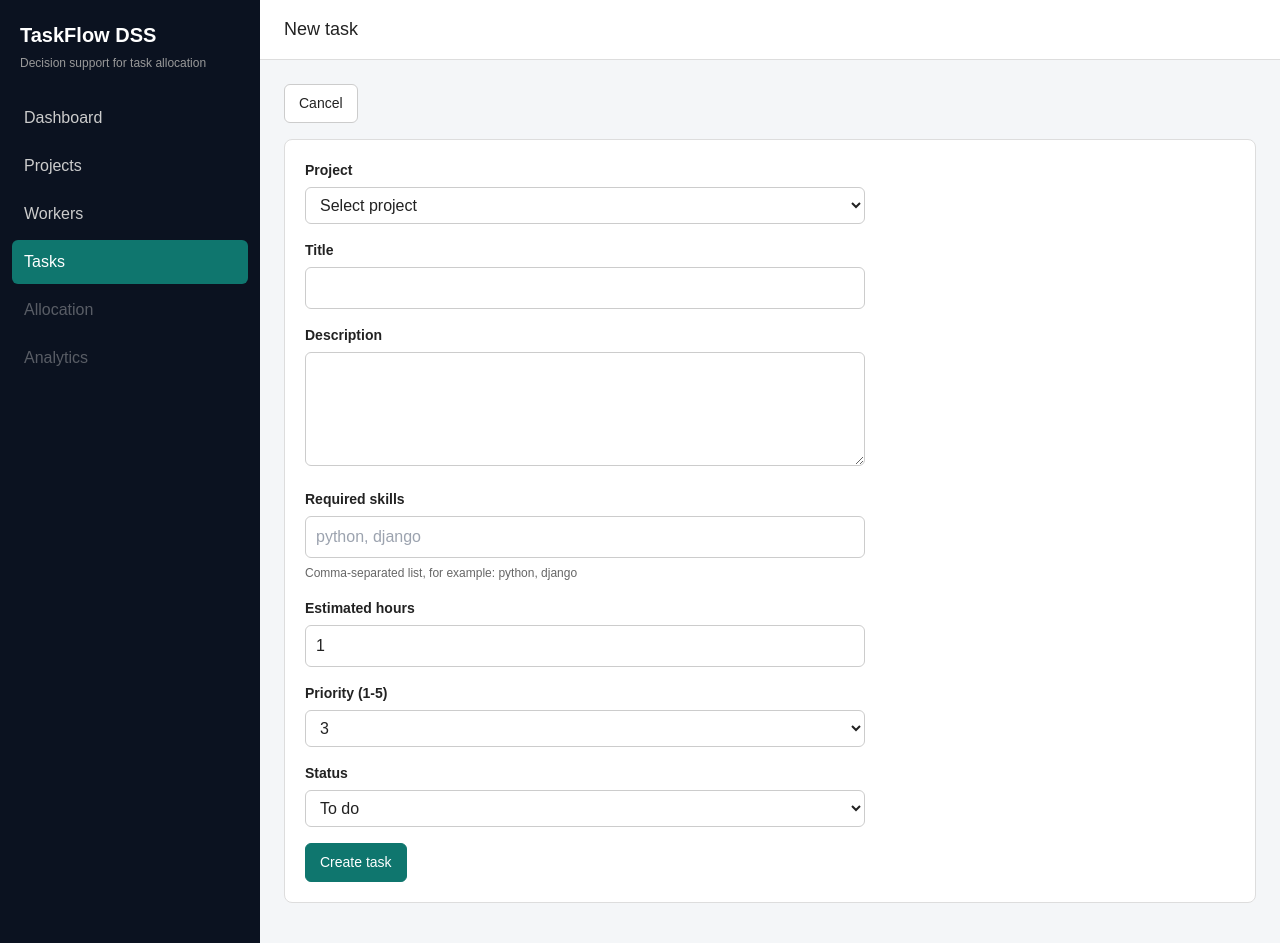
After one commit to bingchiling34/taskflow-dss-project, a Django app: page /tasks/new/ in a window 1280 px wide. The commit adds this page. Run offline with Django 5.2, Linux system fonts and the light colour scheme; data that the repository does not hold is empty; parts of the project's set-up code (start-up, migrations or seed data) failed here and were passed over; some libraries are stand-ins or nearby versions.

Commit message:
Add tasks CRUD with skills, priority, and status

```diff
--- /dev/null
+++ b/core/controllers/task_controller.py
@@ -0,0 +1,174 @@
+from django.contrib import messages
+from django.shortcuts import get_object_or_404, redirect, render
+from django.urls import reverse
+from django.views.decorators.http import require_http_methods
+
+from core.models import Task
+from core.services import ProjectService, TaskService
+
+
+def task_list(request):
+    service = TaskService()
+    project_id = request.GET.get("project")
+    selected_project = None
+    if project_id:
+        selected_project = ProjectService().get_project(project_id)
+        tasks = service.list_tasks(project_id)
+    else:
+        tasks = service.list_tasks()
+
+    return render(
+        request,
+        "tasks/list.html",
+        {
+            "tasks": tasks,
+            "selected_project": selected_project,
+            "projects": ProjectService().list_projects(),
+        },
+    )
+
+
+@require_http_methods(["GET", "POST"])
+def task_create(request):
+    service = TaskService()
+    projects = ProjectService().list_projects()
+    default_project_id = request.GET.get("project", "")
+
+    if request.method == "GET":
+        return render(
+            request,
+            "tasks/form.html",
+            {
+                "mode": "create",
+                "task": None,
+                "projects": projects,
+                "form_data": {
+                    "project_id": default_project_id,
+                    "title": "",
+                    "description": "",
+                    "skills_text": "",
+                    "estimated_hours": "1",
+                    "priority": "3",
+                    "status": "todo",
+                },
+                "errors": {},
+            },
+        )
+
+    form_data = {
+        "project_id": request.POST.get("project_id", ""),
+        "title": request.POST.get("title", ""),
+        "description": request.POST.get("description", ""),
+        "skills_text": request.POST.get("skills_text", ""),
+        "estimated_hours": request.POST.get("estimated_hours", "1"),
+        "priority": request.POST.get("priority", "3"),
+        "status": request.POST.get("status", "todo"),
+    }
+    task, errors = service.create_task(
+        form_data["project_id"],
+        form_data["title"],
+        form_data["description"],
+        form_data["skills_text"],
+        form_data["estimated_hours"],
+        form_data["priority"],
+        form_data["status"],
+    )
+    if errors:
+        return render(
+            request,
+            "tasks/form.html",
+            {
+                "mode": "create",
+                "task": None,
+                "projects": projects,
+                "form_data": form_data,
+                "errors": errors,
+            },
+        )
+
+    messages.success(request, "Task created.")
+    return redirect("task_detail", task_id=task.id)
+
+
+def task_detail(request, task_id):
+    task = get_object_or_404(Task.objects.select_related("project"), pk=task_id)
+    return render(
+        request,
+        "tasks/detail.html",
+        {
+            "task": task,
+            "skills_text": TaskService().skills_to_text(task.required_skills),
+        },
+    )
+
+
+@require_http_methods(["GET", "POST"])
+def task_edit(request, task_id):
+    task = get_object_or_404(Task.objects.select_related("project"), pk=task_id)
+    service = TaskService()
+    projects = ProjectService().list_projects()
+
+    if request.method == "GET":
+        return render(
+            request,
+            "tasks/form.html",
+            {
+                "mode": "edit",
+                "task": task,
+                "projects": projects,
+                "form_data": {
+                    "project_id": str(task.project_id),
+                    "title": task.title,
+                    "description": task.description,
+                    "skills_text": service.skills_to_text(task.required_skills),
+                    "estimated_hours": str(task.estimated_hours),
+                    "priority": str(task.priority),
+                    "status": task.status,
+                },
+                "errors": {},
+            },
+        )
+
+    form_data = {
+        "project_id": request.POST.get("project_id", ""),
+        "title": request.POST.get("title", ""),
+        "description": request.POST.get("description", ""),
+        "skills_text": request.POST.get("skills_text", ""),
+        "estimated_hours": request.POST.get("estimated_hours", "1"),
+        "priority": request.POST.get("priority", "3"),
+        "status": request.POST.get("status", "todo"),
+    }
+    updated, errors = service.update_task(
+        task,
+        form_data["project_id"],
+        form_data["title"],
+        form_data["description"],
+        form_data["skills_text"],
+        form_data["estimated_hours"],
+        form_data["priority"],
+        form_data["status"],
+    )
+    if errors:
+        return render(
+            request,
+            "tasks/form.html",
+            {
+                "mode": "edit",
+                "task": task,
+                "projects": projects,
+                "form_data": form_data,
+                "errors": errors,
+            },
+        )
+
+    messages.success(request, "Task updated.")
+    return redirect("task_detail", task_id=updated.id)
+
+
+@require_http_methods(["POST"])
+def task_delete(request, task_id):
+    task = get_object_or_404(Task, pk=task_id)
+    project_id = task.project_id
+    TaskService().delete_task(task)
+    messages.success(request, "Task deleted.")
+    return redirect(reverse("task_list") + "?project=" + str(project_id))
--- a/core/services/__init__.py
+++ b/core/services/__init__.py
@@ -1,3 +1,4 @@
 from .dashboard_service import DashboardService
 from .project_service import ProjectService
+from .task_service import TaskService
 from .worker_service import WorkerService
--- a/core/urls.py
+++ b/core/urls.py
@@ -7,6 +7,11 @@ from core.controllers import (
     project_detail,
     project_edit,
     project_list,
+    task_create,
+    task_delete,
+    task_detail,
+    task_edit,
+    task_list,
     worker_create,
     worker_delete,
     worker_detail,
@@ -26,4 +31,9 @@ urlpatterns = [
     path("workers/<int:worker_id>/", worker_detail, name="worker_detail"),
     path("workers/<int:worker_id>/edit/", worker_edit, name="worker_edit"),
     path("workers/<int:worker_id>/delete/", worker_delete, name="worker_delete"),
+    path("tasks/", task_list, name="task_list"),
+    path("tasks/new/", task_create, name="task_create"),
+    path("tasks/<int:task_id>/", task_detail, name="task_detail"),
+    path("tasks/<int:task_id>/edit/", task_edit, name="task_edit"),
+    path("tasks/<int:task_id>/delete/", task_delete, name="task_delete"),
 ]
--- a/static/css/app.css
+++ b/static/css/app.css
@@ -235,6 +235,21 @@ a {
   color: #4b5563;
 }
 
+.badge-todo {
+  background: #e5e7eb;
+  color: #4b5563;
+}
+
+.badge-in_progress {
+  background: #dbeafe;
+  color: #1d4ed8;
+}
+
+.badge-done {
+  background: #dcfce7;
+  color: #15803d;
+}
+
 .form {
   max-width: 560px;
 }
--- a/templates/base.html
+++ b/templates/base.html
@@ -21,7 +21,7 @@
         <a href="{% url 'home' %}" class="{% if request.resolver_match.url_name == 'home' %}is-active{% endif %}">Dashboard</a>
         <a href="{% url 'project_list' %}" class="{% if request.resolver_match.url_name == 'project_list' or request.resolver_match.url_name == 'project_create' or request.resolver_match.url_name == 'project_detail' or request.resolver_match.url_name == 'project_edit' %}is-active{% endif %}">Projects</a>
         <a href="{% url 'worker_list' %}" class="{% if request.resolver_match.url_name == 'worker_list' or request.resolver_match.url_name == 'worker_create' or request.resolver_match.url_name == 'worker_detail' or request.resolver_match.url_name == 'worker_edit' %}is-active{% endif %}">Workers</a>
-        <a href="#" class="is-disabled">Tasks</a>
+        <a href="{% url 'task_list' %}" class="{% if request.resolver_match.url_name == 'task_list' or request.resolver_match.url_name == 'task_create' or request.resolver_match.url_name == 'task_detail' or request.resolver_match.url_name == 'task_edit' %}is-active{% endif %}">Tasks</a>
         <a href="#" class="is-disabled">Allocation</a>
         <a href="#" class="is-disabled">Analytics</a>
       </nav>
--- /dev/null
+++ b/templates/tasks/form.html
@@ -0,0 +1,78 @@
+{% extends "base.html" %}
+
+{% block title %}{% if mode == "create" %}New task{% else %}Edit task{% endif %} - TaskFlow DSS{% endblock %}
+{% block page_title %}{% if mode == "create" %}New task{% else %}Edit task{% endif %}{% endblock %}
+
+{% block content %}
+  <div class="toolbar">
+    <a class="btn" href="{% if mode == "edit" %}{% url 'task_detail' task.id %}{% else %}{% url 'task_list' %}{% endif %}">Cancel</a>
+  </div>
+
+  <div class="panel">
+    <form method="post" class="form">
+      {% csrf_token %}
+
+      <div class="form-field">
+        <label for="project_id">Project</label>
+        <select id="project_id" name="project_id" required>
+          <option value="">Select project</option>
+          {% for project in projects %}
+            <option value="{{ project.id }}" {% if form_data.project_id == project.id|stringformat:"s" %}selected{% endif %}>
+              {{ project.name }}
+            </option>
+          {% endfor %}
+        </select>
+        {% if errors.project_id %}<div class="form-error">{{ errors.project_id }}</div>{% endif %}
+      </div>
+
+      <div class="form-field">
+        <label for="title">Title</label>
+        <input id="title" name="title" type="text" maxlength="255" value="{{ form_data.title }}" required>
+        {% if errors.title %}<div class="form-error">{{ errors.title }}</div>{% endif %}
+      </div>
+
+      <div class="form-field">
+        <label for="description">Description</label>
+        <textarea id="description" name="description" rows="4">{{ form_data.description }}</textarea>
+      </div>
+
+      <div class="form-field">
+        <label for="skills_text">Required skills</label>
+        <input id="skills_text" name="skills_text" type="text" value="{{ form_data.skills_text }}" placeholder="python, django">
+        <div class="field-hint">Comma-separated list, for example: python, django</div>
+      </div>
+
+      <div class="form-field">
+        <label for="estimated_hours">Estimated hours</label>
+        <input id="estimated_hours" name="estimated_hours" type="number" step="0.01" min="0.01" value="{{ form_data.estimated_hours }}" required>
+        {% if errors.estimated_hours %}<div class="form-error">{{ errors.estimated_hours }}</div>{% endif %}
+      </div>
+
+      <div class="form-field">
+        <label for="priority">Priority (1-5)</label>
+        <select id="priority" name="priority">
+          {% for value in "12345" %}
+            <option value="{{ value }}" {% if form_data.priority == value %}selected{% endif %}>{{ value }}</option>
+          {% endfor %}
+        </select>
+        {% if errors.priority %}<div class="form-error">{{ errors.priority }}</div>{% endif %}
+      </div>
+
+      <div class="form-field">
+        <label for="status">Status</label>
+        <select id="status" name="status">
+          <option value="todo" {% if form_data.status == "todo" %}selected{% endif %}>To do</option>
+          <option value="in_progress" {% if form_data.status == "in_progress" %}selected{% endif %}>In progress</option>
+          <option value="done" {% if form_data.status == "done" %}selected{% endif %}>Done</option>
+        </select>
+        {% if errors.status %}<div class="form-error">{{ errors.status }}</div>{% endif %}
+      </div>
+
+      <div class="form-actions">
+        <button type="submit" class="btn btn-primary">
+          {% if mode == "create" %}Create task{% else %}Save changes{% endif %}
+        </button>
+      </div>
+    </form>
+  </div>
+{% endblock %}
```
Also changed, not shown: core/controllers/__init__.py (+7 -0 lines), core/repositories/task_repository.py (+61 -0 lines), core/services/task_service.py (added, +166 -0 lines), templates/projects/detail.html (+8 -0 lines), templates/tasks/detail.html (added, +52 -0 lines), templates/tasks/list.html (added, +61 -0 lines).
